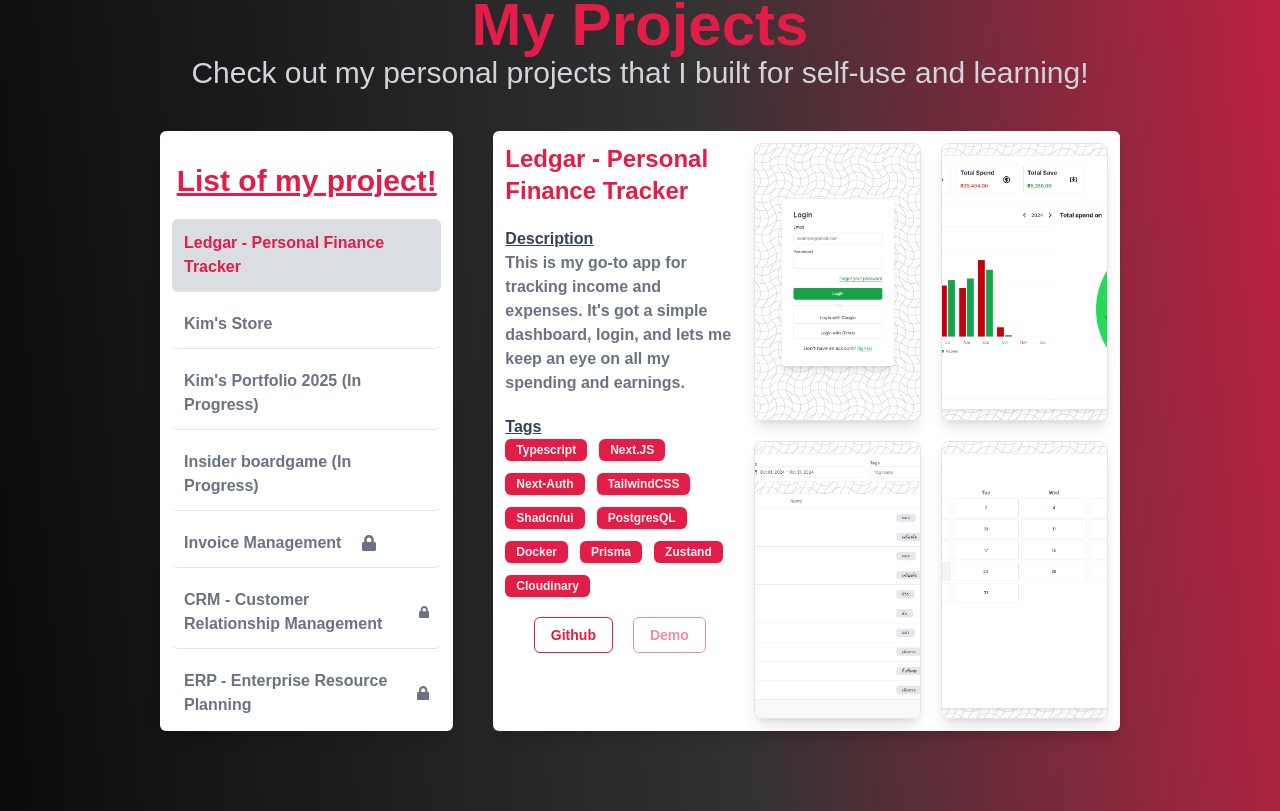
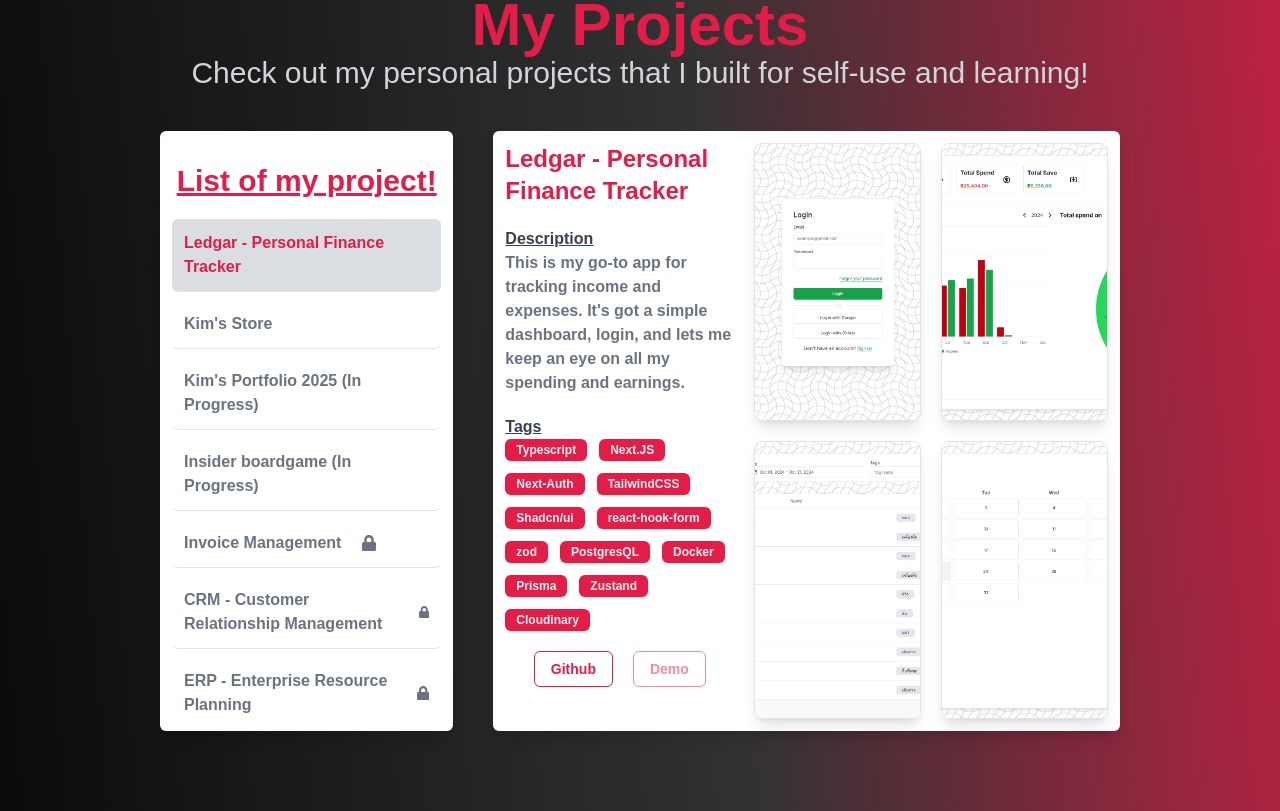
Before and after one commit to lethal1147/portfolio-kim, a Next.js app: page / in a window 1280 px wide. Shown: the part 1773-2584 px from the top of the page. Built offline with nearby package versions, Linux system fonts and the light colour scheme.

Commit message:
feat: add more tags on project

```diff
--- a/src/data/projects.ts
+++ b/src/data/projects.ts
@@ -18,6 +18,8 @@ export const PROJECTS_LISTS: ProjectsType[] = [
       "Next-Auth",
       "TailwindCSS",
       "Shadcn/ui",
+      "react-hook-form",
+      "zod",
       "PostgresQL",
       "Docker",
       "Prisma",
@@ -53,6 +55,7 @@ export const PROJECTS_LISTS: ProjectsType[] = [
       "TailwindCSS",
       "Node.JS",
       "Express",
+      "stripe"
     ],
     screenshots: [
       {
@@ -155,13 +158,17 @@ export const PROJECTS_LISTS: ProjectsType[] = [
       "Typescript",
       "shadcn/ui",
       "TailwindCSS",
+      "react-hook-form",
+      "husky",
       "Node.JS",
       "Express",
       "MongoDB",
       "mongoose",
       "cron-job",
       "JWT",
+      "zod",
       "Docker",
+      "nginx",
     ],
     screenshots: [],
     github: "",
```
